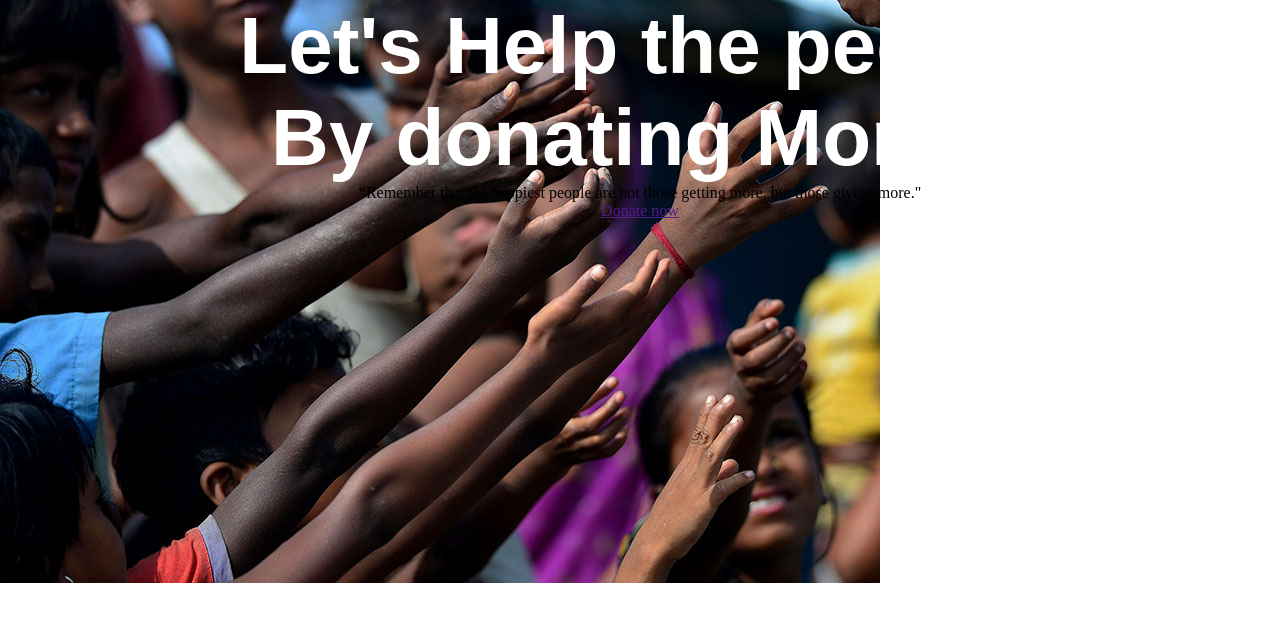
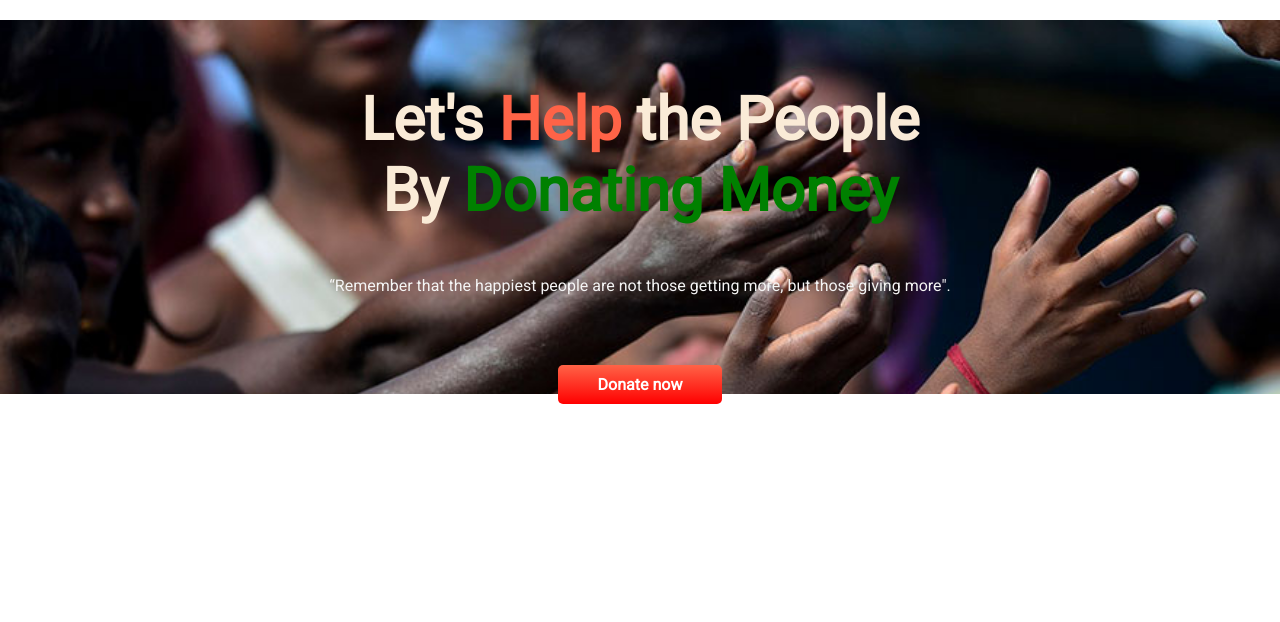
Before and after one commit to nh-naim/my-donation, a plain HTML site: page index.html in a window 1280 px wide. Drawn offline with Linux system fonts and the light colour scheme.

Commit message:
banner added

```diff
--- a/index.html
+++ b/index.html
@@ -6,20 +6,27 @@
     <meta http-equiv="X-UA-Compatible" content="IE=edge">
     <meta name="viewport" content="width=device-width, initial-scale=1.0">
     <title>MyDonation</title>
+    <link rel="preconnect" href="https://fonts.googleapis.com">
+    <link rel="preconnect" href="https://fonts.gstatic.com" crossorigin>
+    <link href="https://fonts.googleapis.com/css2?family=Poppins&family=Roboto&family=Roboto+Slab&display=swap"
+        rel="stylesheet">
     <link rel="stylesheet" href="style.css">
     <link rel="shortcut icon" href="images/logo.jpg" type="image/x-icon">
 
 </head>
 
 <body>
-    <section>
-        <div class="banner">
-            <h1 class="heading">Let's Help the people</h1>
-            <h1 class="heading">By donating Money</h1>
-            <p>“Remember that the happiest people are not those getting more, but those giving more."</p>
-            <a href="">Donate now</a>
+    <div class="container">
+        <h1 class="heading-text1">Let's <span class="tomato-color">Help</span> the People<br>By <Span
+                class="green-color">Donating Money</Span></h1>
+
+        <p class="para-text-1">“Remember that the happiest people are not those getting more, but those giving more".
+        </p>
+        <div class="button-position">
+            <a class="link-button" target="_blank" href="">Donate now</a>
         </div>
-    </section>
+
+    </div>
 
 </body>
 
--- a/style.css
+++ b/style.css
@@ -1,19 +1,55 @@
 * {
-    margin: 0;
+    margin-top: 0;
     padding: 0;
 }
 
-.banner {
-    background-image: url(images/donation13.jpg);
-    width: 100%;
-    height: 600px;
-    background-repeat: no-repeat;
+body {
+    font-family: 'Roboto', sans-serif;
+    margin: 0;
+}
+
+.heading-text1 {
+    color: antiquewhite;
+    margin-top: 20px;
+    padding-top: 5%;
     text-align: center;
+    font-size: 60px;
 
 }
 
-.heading {
+.para-text-1 {
+    color: whitesmoke;
+    text-align: center;
+    margin: 50px 80px;
+}
+
+.green-color {
+    color: green;
+}
+
+.tomato-color {
+    color: tomato;
+}
+
+.container {
+    width: 100%;
+    height: 100%;
+    background-image: url(images/donation13.jpg);
+    background-size: cover;
+    background-repeat: no-repeat;
+}
+
+.link-button {
+    text-decoration: none;
+    background-image: linear-gradient(tomato, red);
+    font-weight: bold;
     color: white;
-    font-size: 80px;
-    font-family: sans-serif;
+    padding: 10px 40px;
+    border-radius: 5px;
+    position: relative;
 }
+
+.button-position {
+    text-align: center;
+    margin-top: 80px;
+}
```
